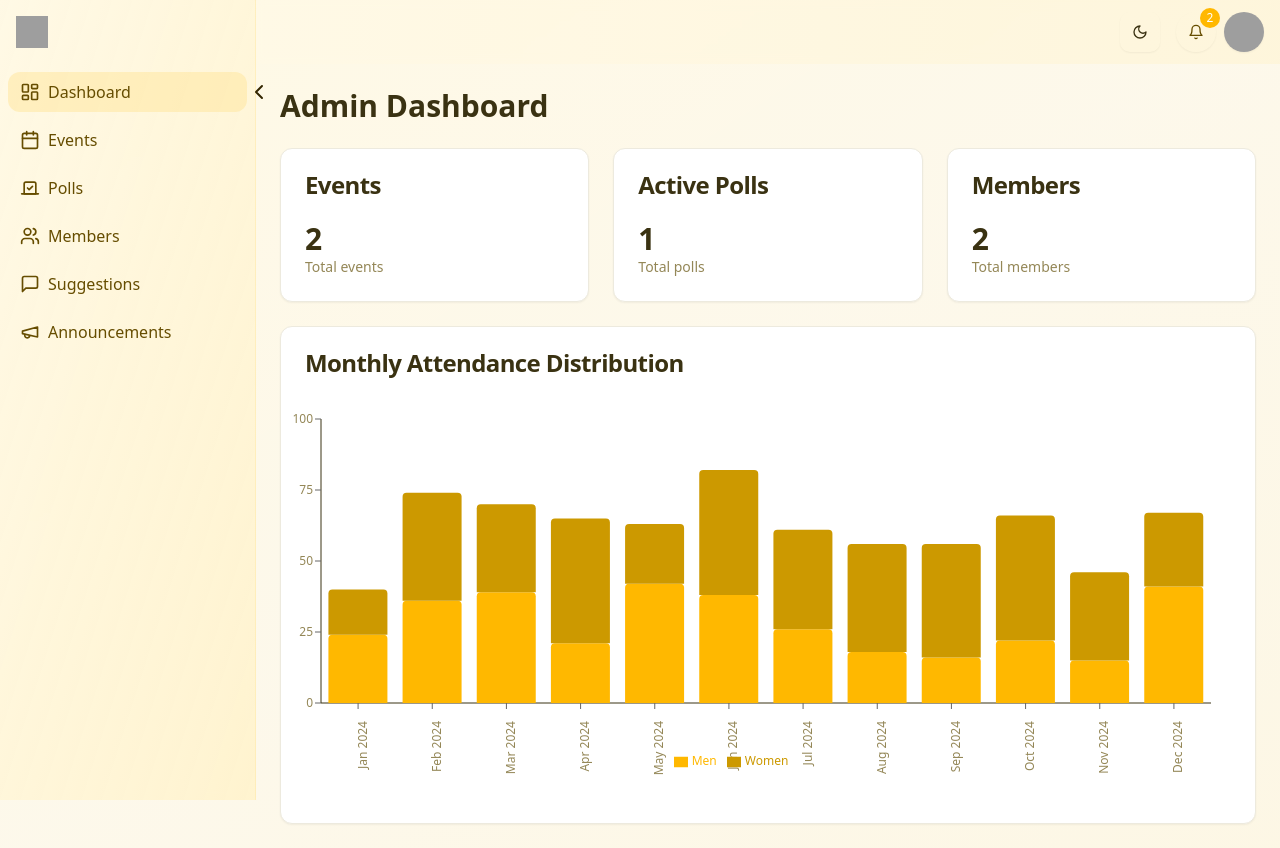
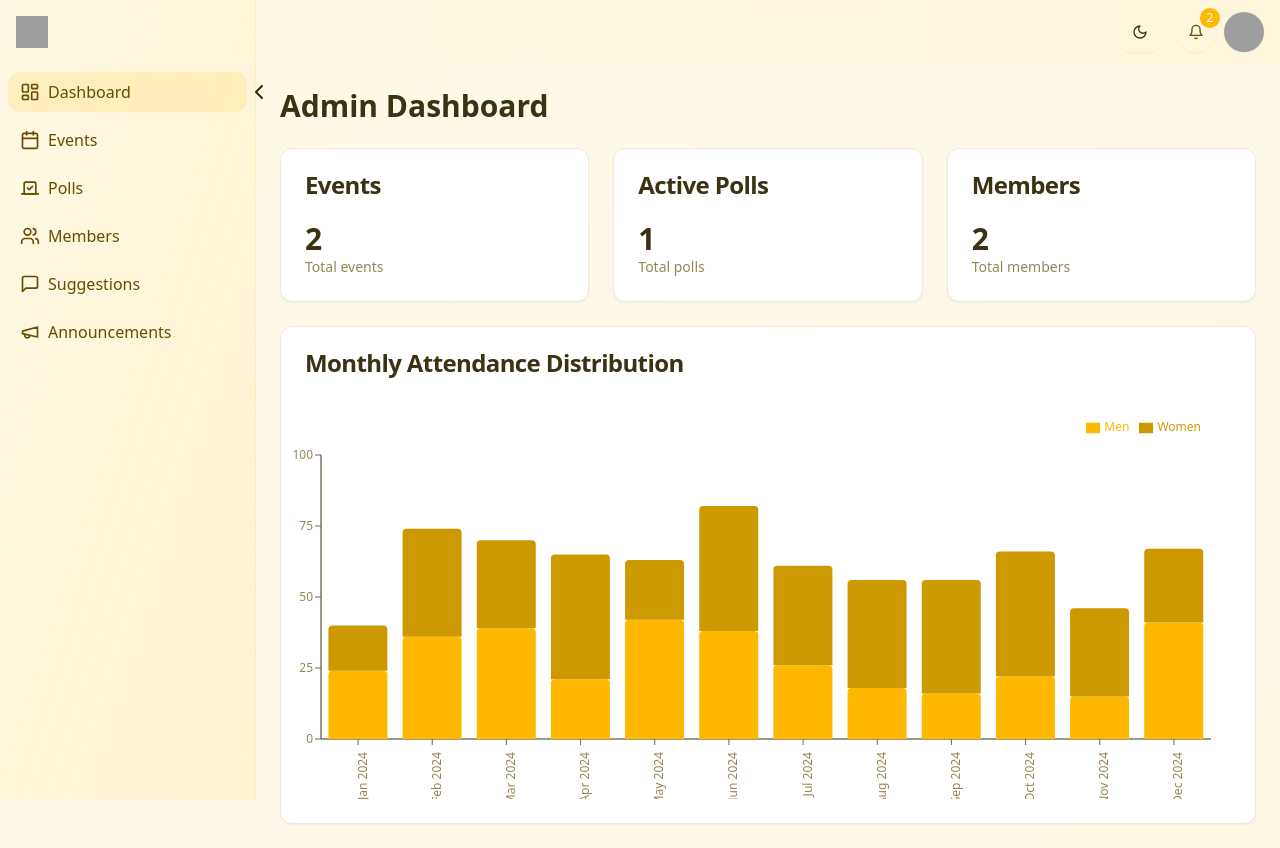
Before and after one commit to billionairedev24/youth-portal-harmony, a React (Vite) app: page /admin in a window 1280 px wide. Built offline with nearby package versions, Linux system fonts and the light colour scheme; grey boxes are pictures that could not be loaded.

Commit message:
Change legend position in charts
Updated the positioning of the legend in the chart components to prevent text collapse and improve readability.
[skip gpt_engineer]

```diff
--- a/src/components/admin/attendance-charts.tsx
+++ b/src/components/admin/attendance-charts.tsx
@@ -51,7 +51,7 @@ export function AttendanceCharts() {
                 interval={0}
                 tick={{
                   fill: 'currentColor',
-                  dy: 10,
+                  dy: 5,
                 }}
                 axisLine={{ stroke: 'currentColor' }}
               />
@@ -64,11 +64,11 @@ export function AttendanceCharts() {
                 cursor={false}
               />
               <Legend
-                verticalAlign="bottom"
+                verticalAlign="top"
+                align="right"
                 height={36}
                 wrapperStyle={{
-                  paddingTop: '10px',
-                  marginTop: '10px'
+                  paddingBottom: '20px'
                 }}
               />
               <Bar
```
